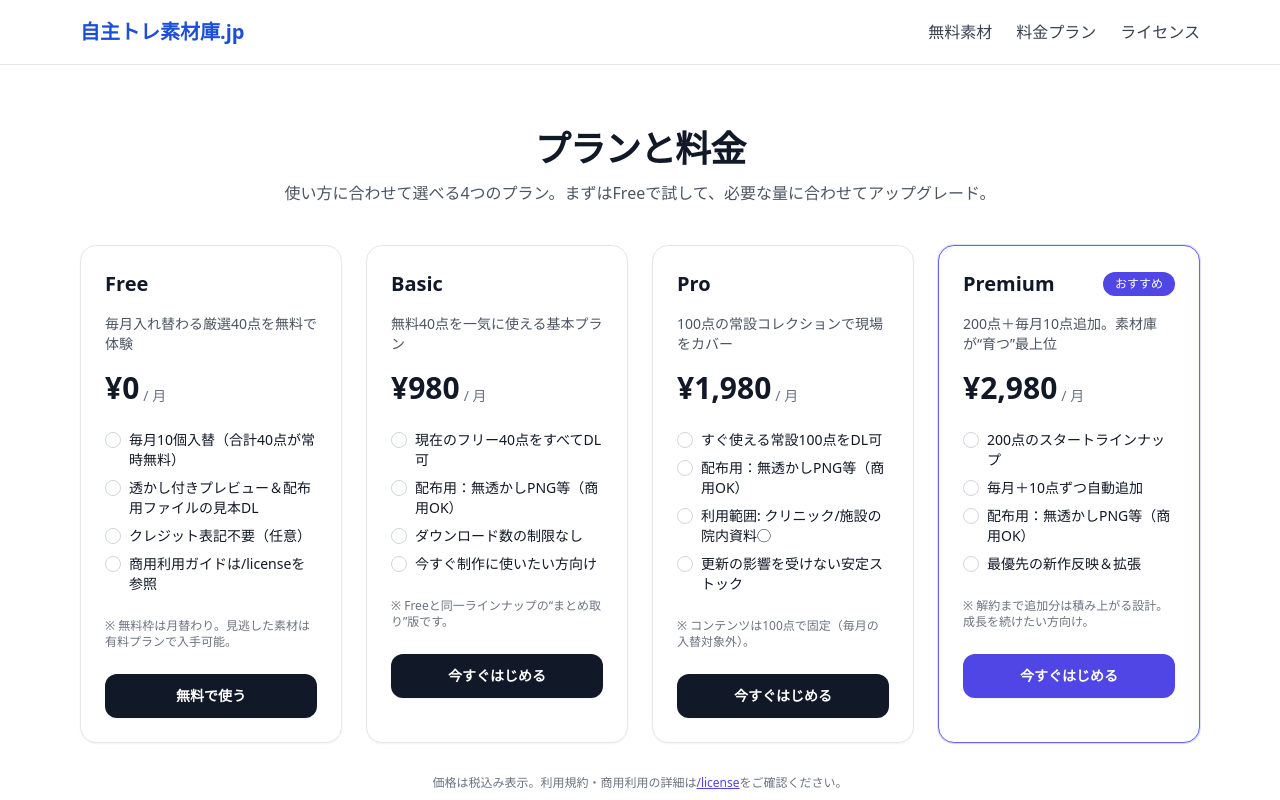
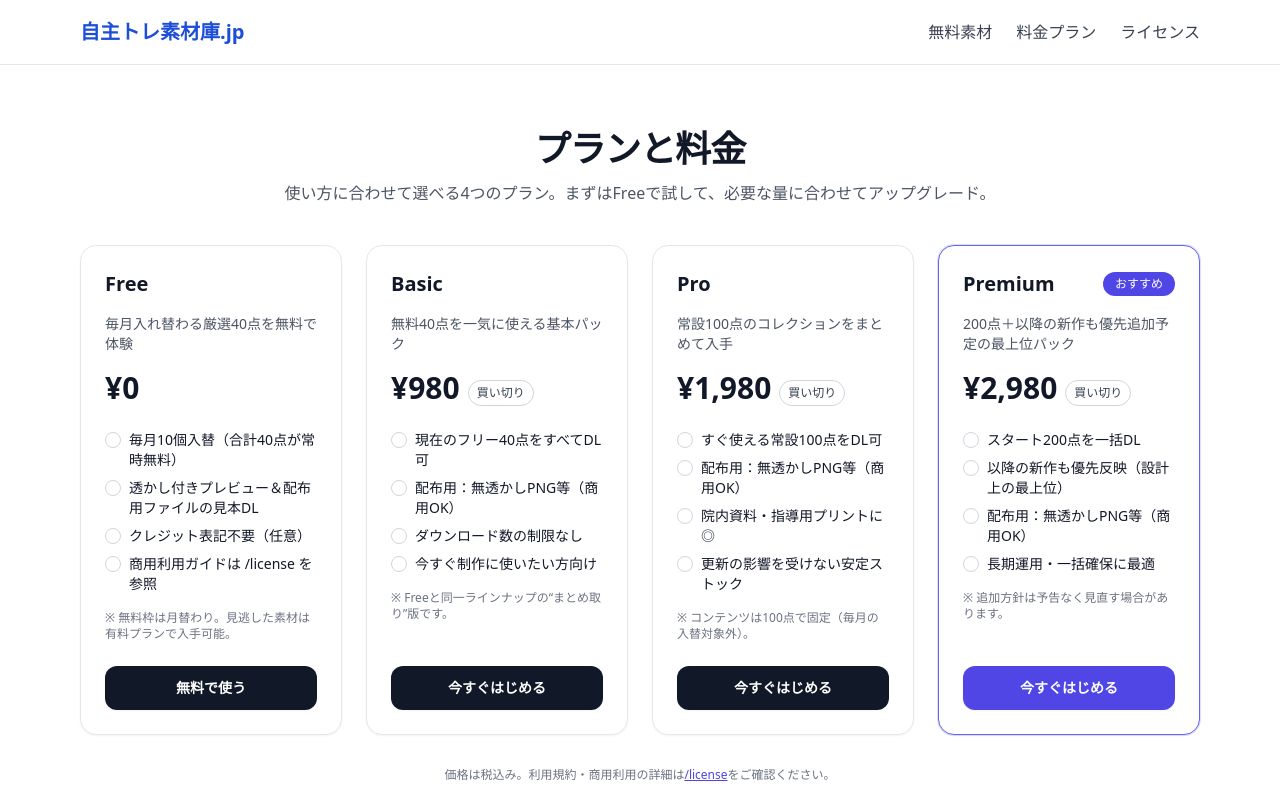
Before and after one commit to makomaru2023/Self-Training, a Next.js app: page /pricing in a window 1280 px wide. Shown: the top 800 px of the page. Built offline with nearby package versions, Linux system fonts and the light colour scheme.

Commit message:
feat: switch to one-time pricing + align CTA buttons + fix Free link

```diff
--- a/components/PricingTable.tsx
+++ b/components/PricingTable.tsx
@@ -1,34 +1,27 @@
-// Next.js 14 / App Router 用の料金表コンポーネント（Tailwind）
-// - プラン名: Free / Basic / Pro / Premium（Pro/Premium型）
-// - GA4: checkout_start / purchase（ダミー送信ポイント）
-// - CTAは将来Stripeへ差し替え可能（現状は /checkout?plan=... に遷移）
-// - デザイン: シンプル＆視認性重視。モバイル1列, md:2列, lg:4列。
-
 'use client'
 
 import { useCallback } from 'react'
 import Link from 'next/link'
 
-// 説明文（LPや/pricingのコピーとしても使い回せます）
-export const planCopy = {
+const planCopy = {
   free: {
     name: 'Free',
     price: '¥0',
-    cadence: '月',
+    unit: '',
     tagline: '毎月入れ替わる厳選40点を無料で体験',
     bullets: [
       '毎月10個入替（合計40点が常時無料）',
       '透かし付きプレビュー＆配布用ファイルの見本DL',
       'クレジット表記不要（任意）',
-      '商用利用ガイドは/licenseを参照',
+      '商用利用ガイドは /license を参照',
     ],
     note: '※ 無料枠は月替わり。見逃した素材は有料プランで入手可能。',
   },
   basic: {
     name: 'Basic',
     price: '¥980',
-    cadence: '月',
-    tagline: '無料40点を一気に使える基本プラン',
+    unit: '買い切り',
+    tagline: '無料40点を一気に使える基本パック',
     bullets: [
       '現在のフリー40点をすべてDL可',
       '配布用：無透かしPNG等（商用OK）',
@@ -40,12 +33,12 @@ export const planCopy = {
   pro: {
     name: 'Pro',
     price: '¥1,980',
-    cadence: '月',
-    tagline: '100点の常設コレクションで現場をカバー',
+    unit: '買い切り',
+    tagline: '常設100点のコレクションをまとめて入手',
     bullets: [
       'すぐ使える常設100点をDL可',
       '配布用：無透かしPNG等（商用OK）',
-      '利用範囲: クリニック/施設の院内資料◯',
+      '院内資料・指導用プリントに◎',
       '更新の影響を受けない安定ストック',
     ],
     note: '※ コンテンツは100点で固定（毎月の入替対象外）。',
@@ -53,26 +46,24 @@ export const planCopy = {
   premium: {
     name: 'Premium',
     price: '¥2,980',
-    cadence: '月',
-    tagline: '200点＋毎月10点追加。素材庫が“育つ”最上位',
+    unit: '買い切り',
+    tagline: '200点＋以降の新作も優先追加予定の最上位パック',
     bullets: [
-      '200点のスタートラインナップ',
-      '毎月＋10点ずつ自動追加',
+      'スタート200点を一括DL',
+      '以降の新作も優先反映（設計上の最上位）',
       '配布用：無透かしPNG等（商用OK）',
-      '最優先の新作反映＆拡張',
+      '長期運用・一括確保に最適',
     ],
-    note: '※ 解約まで追加分は積み上がる設計。成長を続けたい方向け。',
+    note: '※ 追加方針は予告なく見直す場合があります。',
   },
 } as const
 
-// GA4 送信（存在しなければ安全に無視）
 function gaEvent(event: string, params: Record<string, unknown>) {
   if (typeof window !== 'undefined' && (window as any).gtag) {
     ;(window as any).gtag('event', event, params)
   }
 }
 
-// 価格表カードUI
 function PlanCard({
   planKey,
   highlight = false,
@@ -81,25 +72,25 @@ function PlanCard({
   highlight?: boolean
 }) {
   const p = planCopy[planKey]
-  const planId = planKey
+  const isFree = planKey === 'free'
+  const href = isFree ? '/free' : `/checkout?plan=${planKey}`
 
   const onCheckout = useCallback(() => {
+    if (isFree) return
     gaEvent('checkout_start', {
-      plan_id: planId,
+      plan_id: planKey,
       plan_name: p.name,
       value: p.price.replace(/[^0-9]/g, ''),
       currency: 'JPY',
+      pricing_model: 'one_time',
     })
-  }, [planId, p.name, p.price])
+  }, [isFree, planKey, p.name, p.price])
 
   return (
     <div
       className={[
-        'flex flex-col rounded-2xl border p-6 shadow-sm',
-        highlight
-          ? 'border-indigo-500 shadow-lg ring-1 ring-indigo-500/20'
-          : 'border-gray-200',
-        'bg-white',
+        'flex h-full flex-col rounded-2xl border p-6 shadow-sm bg-white',
+        highlight ? 'border-indigo-500 shadow-lg ring-1 ring-indigo-500/20' : 'border-gray-200',
       ].join(' ')}
     >
       <div className="mb-4 flex items-center justify-between">
@@ -113,34 +104,34 @@ function PlanCard({
 
       <p className="text-sm text-gray-600 mb-4">{p.tagline}</p>
 
-      <div className="mb-6 flex items-end gap-1">
+      <div className="mb-6 flex items-end gap-2">
         <span className="text-3xl font-bold">{p.price}</span>
-        <span className="text-sm text-gray-500"> / {p.cadence}</span>
+        {p.unit && <span className="text-xs rounded-full border px-2 py-1 text-gray-700 border-gray-300">{p.unit}</span>}
       </div>
 
-      <ul className="mb-6 space-y-2 text-sm">
+      <ul className="space-y-2 text-sm">
         {p.bullets.map((b, i) => (
           <li key={i} className="flex gap-2">
-            <span className="mt-[2px] inline-block h-4 w-4 shrink-0 rounded-full border border-gray-300"></span>
+            <span className="mt-[2px] inline-block h-4 w-4 shrink-0 rounded-full border border-gray-300" />
             <span>{b}</span>
           </li>
         ))}
       </ul>
 
-      {p.note && <p className="mb-6 text-xs text-gray-500">{p.note}</p>}
+      {p.note && <p className="mt-4 text-xs text-gray-500">{p.note}</p>}
 
+      <div className="mt-auto pt-6">
         <Link
-        href={`/checkout?plan=${planId}`}
-        onClick={onCheckout}
+          href={href}
+          onClick={isFree ? undefined : onCheckout}
           className={[
             'inline-flex w-full items-center justify-center rounded-xl px-4 py-3 text-sm font-semibold shadow-sm',
-          highlight
-            ? 'bg-indigo-600 text-white hover:bg-indigo-700'
-            : 'bg-gray-900 text-white hover:bg-black',
+            highlight ? 'bg-indigo-600 text-white hover:bg-indigo-700' : 'bg-gray-900 text-white hover:bg-black',
           ].join(' ')}
         >
-        {planKey === 'free' ? '無料で使う' : '今すぐはじめる'}
+          {isFree ? '無料で使う' : '今すぐはじめる'}
         </Link>
+      </div>
     </div>
   )
 }
@@ -149,24 +140,25 @@ export default function PricingTable() {
   return (
     <section className="mx-auto max-w-6xl px-4 py-16">
       <header className="mx-auto max-w-3xl text-center">
-        <h2 className="text-3xl font-bold tracking-tight sm:text-4xl">
-          プランと料金
-        </h2>
+        <h2 className="text-3xl font-bold tracking-tight sm:text-4xl">プランと料金</h2>
         <p className="mt-3 text-gray-600">
           使い方に合わせて選べる4つのプラン。まずはFreeで試して、必要な量に合わせてアップグレード。
         </p>
       </header>
 
-      <div className="mt-10 grid grid-cols-1 gap-6 md:grid-cols-2 lg:grid-cols-4">
+      <div className="mt-10 grid grid-cols-1 items-stretch gap-6 md:grid-cols-2 lg:grid-cols-4">
         <PlanCard planKey="free" />
         <PlanCard planKey="basic" />
         <PlanCard planKey="pro" />
         <PlanCard planKey="premium" highlight />
       </div>
 
-      {/* 補助メッセージ */}
       <p className="mt-8 text-center text-xs text-gray-500">
-        価格は税込み表示。利用規約・商用利用の詳細は<Link href="/license" className="text-indigo-600 underline">/license</Link>をご確認ください。
+        価格は税込み。利用規約・商用利用の詳細は
+        <Link href="/license" className="text-indigo-600 underline">
+          /license
+        </Link>
+        をご確認ください。
       </p>
     </section>
   )
```
Lines whose indentation alone changed are shown as unchanged.
